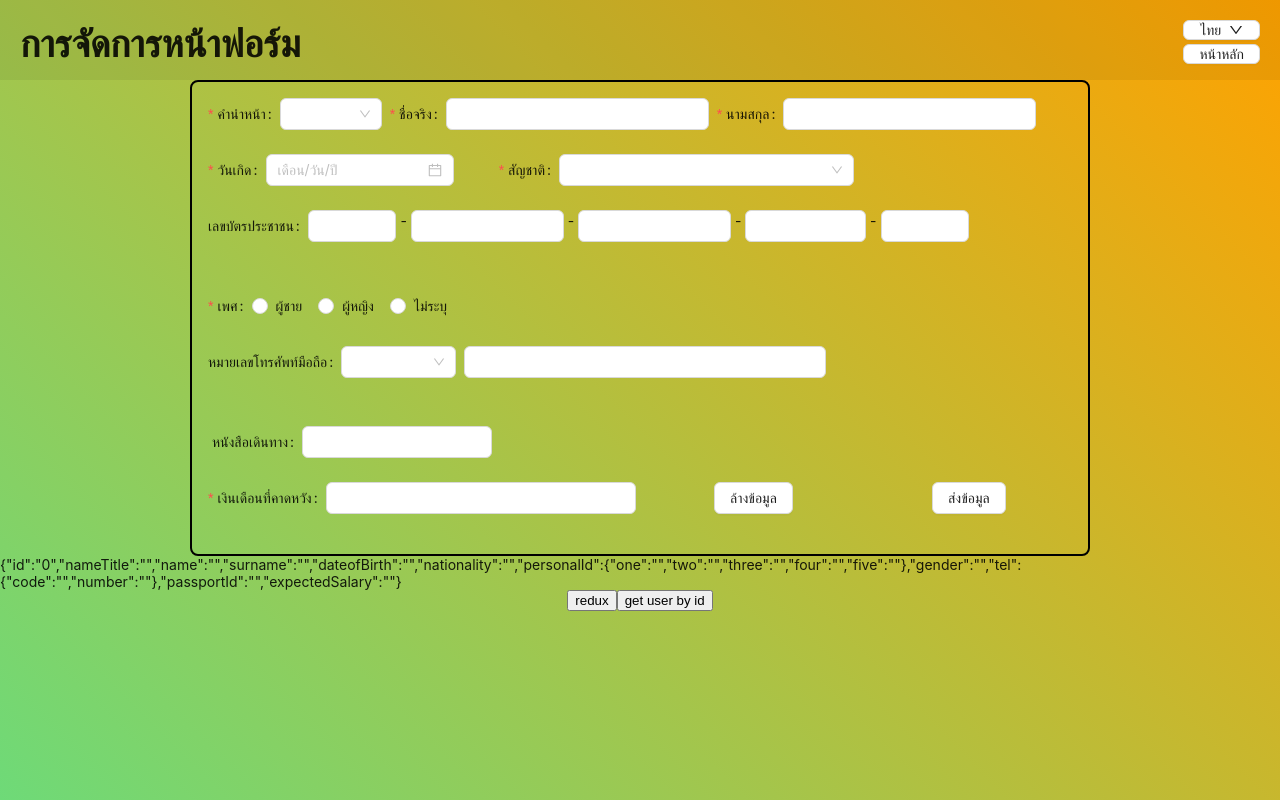
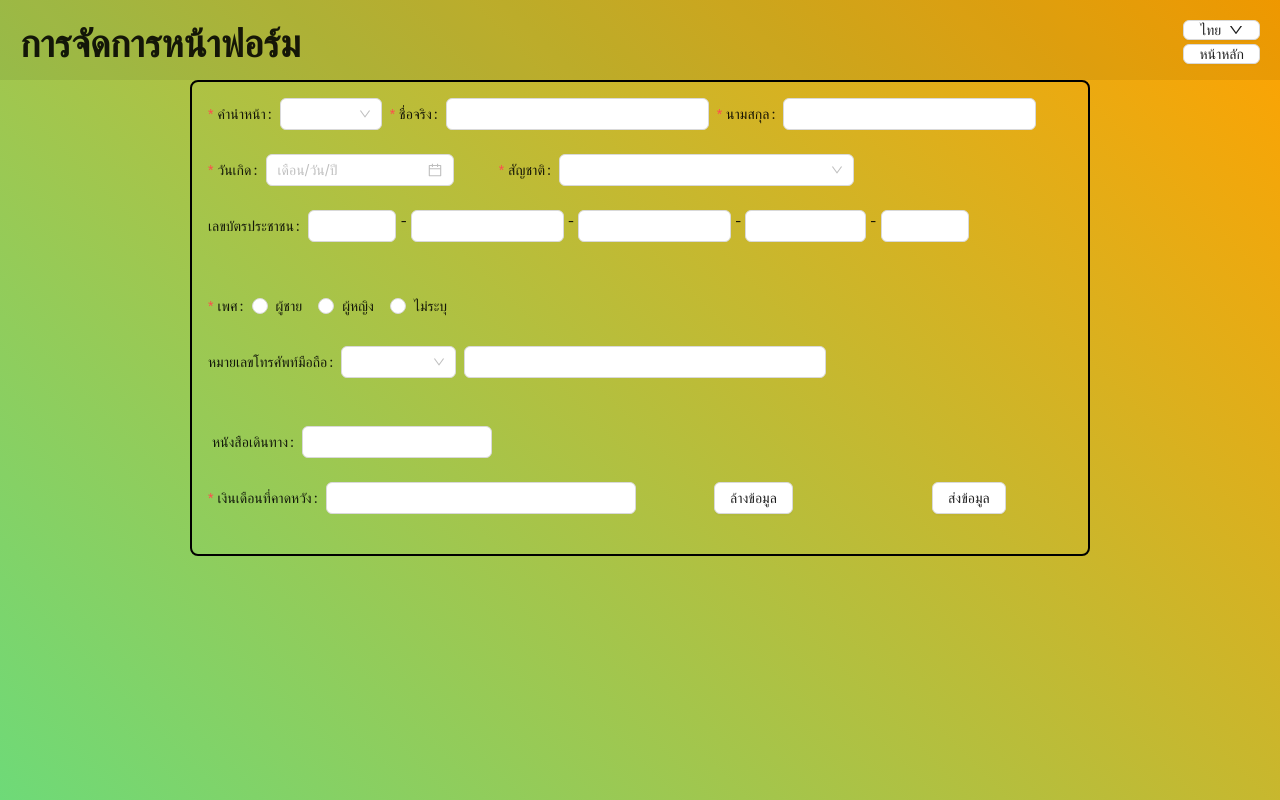
Before and after one commit to saketam/swd-test, a Next.js app: page /form_page in a window 1280 px wide. Built offline with nearby package versions, Linux system fonts and the light colour scheme.

Commit message:
fix style

```diff
--- a/src/pages/form_page/index.tsx
+++ b/src/pages/form_page/index.tsx
@@ -1,13 +1,11 @@
 import './style.scss'
 
 import { RootState } from '@features/store';
-import { UsersState, addUser, getUserbyId, setField, clearUser } from '@features/userSlice'
+import { addUser, clearUser } from '@features/userSlice'
 import { Button, Col, DatePicker, Form, Input, Radio, Row, Select } from "antd"
-
-
 import { TFunction } from 'i18next'
 import dynamic from 'next/dynamic';
-import { ChangeEvent, useEffect } from 'react';
+import { useEffect } from 'react';
 import { useTranslation } from "react-i18next"
 import { useDispatch, useSelector } from "react-redux"
 
@@ -34,7 +32,6 @@ const formPage = () => {
 
   const user = useSelector((state: RootState) => state.user)
   const [form] = Form.useForm()
-  console.log(user);
 
   useEffect(() => {
     form.setFieldsValue(user)
@@ -51,7 +48,7 @@ const formPage = () => {
   }
 
   const handleClear = () => {
-    const res = form.resetFields();
+    form.resetFields();
     dispatch(clearUser())
   };
 
@@ -66,7 +63,6 @@ const formPage = () => {
         onFinishFailed={onFinishFailed}
         autoComplete="off"
       >
-
         <Row gutter={8}>
           <Col span={5} >
             <Form.Item
@@ -139,31 +135,8 @@ const formPage = () => {
         </Row>
 
         <Row gutter={8} justify='start'>
-          {/* <Col span={24}>
-            <Form.Item
-              label={t('form.personalId')}
-              name="personalId"
-              rules={[
-                { required: true, message: t('messages.error.required', { field: 'form.personalId' }) },
-                { whitespace: true, message: t('messages.error.required', { field: 'form.personalId' }) }
-              ]}
-            >
-              <Row gutter={8} justify='start' >
-                <Col span={3}><Input maxLength={1} name="personalId" /></Col> -
-                <Col span={5}><Input maxLength={4} /></Col> -
-                <Col span={5}><Input maxLength={5} /></Col> -
-                <Col span={4}><Input maxLength={2} /></Col> -
-                <Col span={3}><Input maxLength={1} /></Col>
-              </Row>
-
-            </Form.Item>
-          </Col> */}
-
           <Col span={24}>
-            <Form.Item
-              label={t('form.personalId')}
-            // name={["personalId.one", "personalId.two", "personalId.three", "personalId.four", "personalId.five",]}
-            >
+            <Form.Item label={t('form.personalId')}>
               <Row gutter={8} justify='start' >
                 <Col span={3}>
                   <Form.Item name={['personalId', 'one']}><Input maxLength={1} /></Form.Item>
@@ -177,15 +150,15 @@ const formPage = () => {
                 <Col span={4}>
                   <Form.Item name={['personalId', 'four']}><Input maxLength={2} /></Form.Item>
                 </Col> -
-
                 <Col span={3}>
                   <Form.Item name={['personalId', 'five']}><Input maxLength={1} /></Form.Item>
                 </Col>
               </Row>
             </Form.Item>
           </Col>
+        </Row>
 
-
+        <Row gutter={8} justify='start'>
           <Col span={24}>
             <Form.Item
               label={t('form.gender')}
@@ -199,10 +172,11 @@ const formPage = () => {
                 <Radio value={'female'}>{t('radio.female')}</Radio>
                 <Radio value={'none'}>{t('radio.none')}</Radio>
               </Radio.Group>
-
             </Form.Item>
           </Col>
+        </Row>
 
+        <Row gutter={8} justify='start'>
           <Col span={24}>
             <Form.Item
               label={t('form.tel')}
@@ -226,7 +200,9 @@ const formPage = () => {
               </Row>
             </Form.Item>
           </Col>
+        </Row>
 
+        <Row gutter={8} justify='start'>
           <Col span={24}>
             <Col span={8}>
               <Form.Item
@@ -237,7 +213,9 @@ const formPage = () => {
               </Form.Item>
             </Col>
           </Col>
+        </Row>
 
+        <Row gutter={8} justify='start'>
           <Col span={12}>
             <Form.Item
               label={t('form.expectedSalary')}
@@ -265,44 +243,24 @@ const formPage = () => {
             </Form.Item>
           </Col>
         </Row>
+
       </Form >
     )
   }
 
   return (
-    <Row justify='center'>
+    <Row gutter={[0, 40]} justify='center' >
       <Col span={24}>
         <Row justify='center' >
           <FormSection />
         </Row>
       </Col>
 
-      {JSON.stringify(user)}
-
-      <button
-        onClick={() => {
-          console.log(user);
-        }}
-      >
-        redux
-      </button>
-
-      <button
-        onClick={() => {
-          dispatch(getUserbyId('1690184716606'))
-        }}
-      >
-        get user by id
-      </button>
-
-
       <Col span={24}>
         <Row justify='center' >
           <TableSection />
         </Row>
       </Col>
-
-
     </Row>
   )
 }
```
